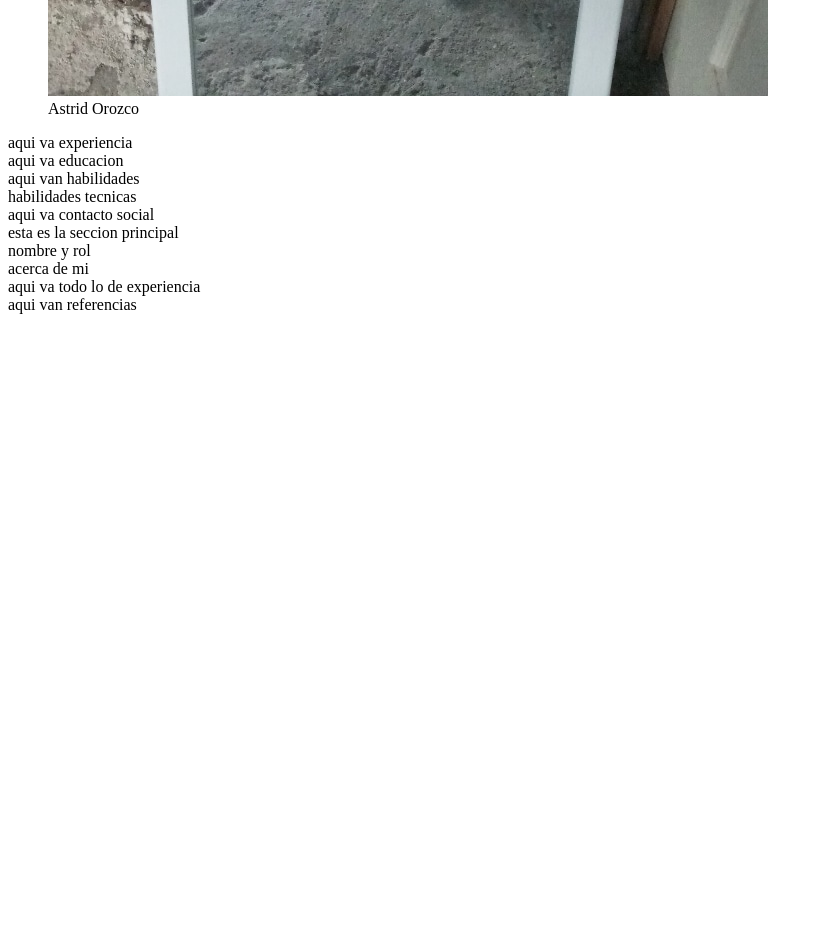
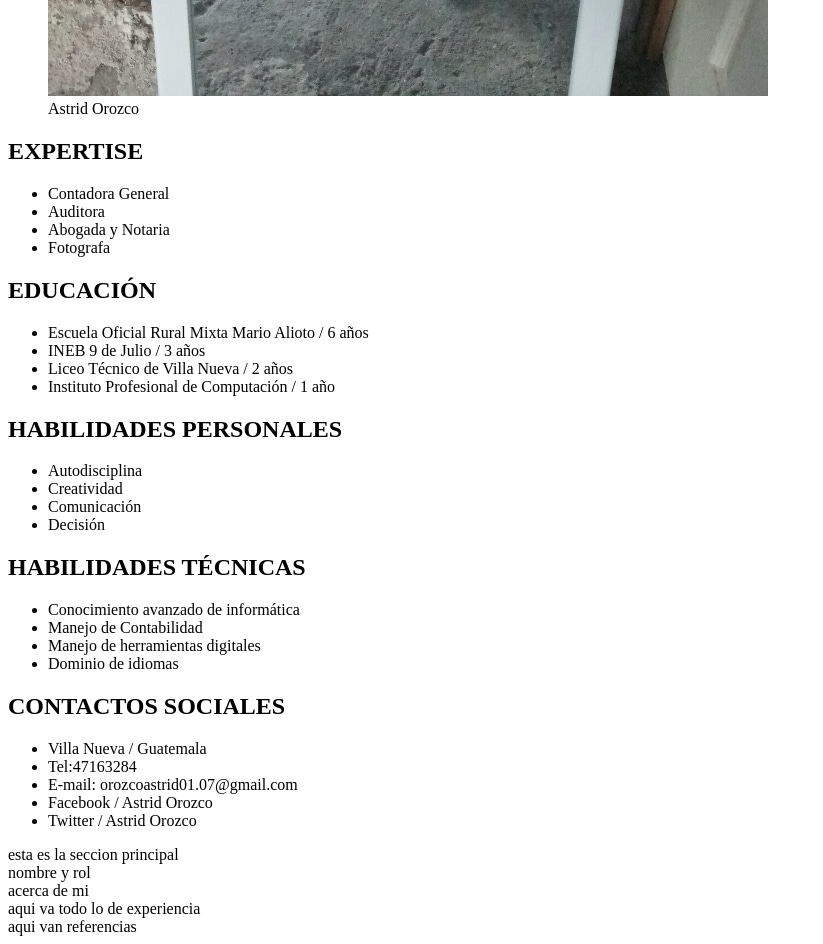
Before and after one commit to AstridMichell-OrozcoPerez/examen, a plain HTML site: page index.html in a window 1280 px wide. Shown: the part 1200-2144 px from the top of the page, without its empty margins (0-823 px from the left). Before the commit the page ends 1522 px from the top, so only its background shows below. Drawn offline with Linux system fonts and the light colour scheme.

Commit message:
guia lateral

```diff
--- a/index.html
+++ b/index.html
@@ -10,19 +10,50 @@
 				<figcaption>Astrid Orozco</figcaption>
 			</figure>
 			<section>
-				aqui va experiencia
+				<h2>EXPERTISE</h2>
+				<ul>
+					<li>Contadora General</li>
+					<li>Auditora</li>
+					<li>Abogada y Notaria</li>
+					<li>Fotografa</li>
+				</ul>
 			</section>
 			<section>
-				aqui va educacion
+				<h2>EDUCACIÓN</h2>
+				<ul>
+					<li>Escuela Oficial Rural Mixta Mario Alioto / 6 años</li>
+					<li>INEB 9 de Julio / 3 años</li>
+					<li>Liceo Técnico de Villa Nueva / 2 años</li>
+					<li>Instituto Profesional de Computación / 1 año</li>
+				</ul>
 			</section>
 			<section>
-				aqui van habilidades
+				<h2>HABILIDADES PERSONALES</h2>
+				<ul>
+					<li>Autodisciplina</li>
+					<li>Creatividad</li>
+					<li>Comunicación</li>
+					<li>Decisión</li>
+				</ul>
 			</section>
 			<section>
-				habilidades tecnicas
+				<h2>HABILIDADES TÉCNICAS</h2>
+				<ul>
+					<li>Conocimiento avanzado de informática</li>
+					<li>Manejo de Contabilidad</li>
+					<li>Manejo de herramientas digitales</li>
+					<li>Dominio de idiomas</li>
+				</ul>
 			</section>
 			<section>
-				aqui va contacto social
+				<h2>CONTACTOS SOCIALES</h2>
+				<ul>
+					<li>Villa Nueva / Guatemala</li>
+					<li>Tel:47163284</li>
+					<li>E-mail: orozcoastrid01.07@gmail.com</li>
+					<li>Facebook / Astrid Orozco</li>
+					<li>Twitter / Astrid Orozco</li>
+				</ul>
 			</section>
 		</aside>
 		<main>
```
